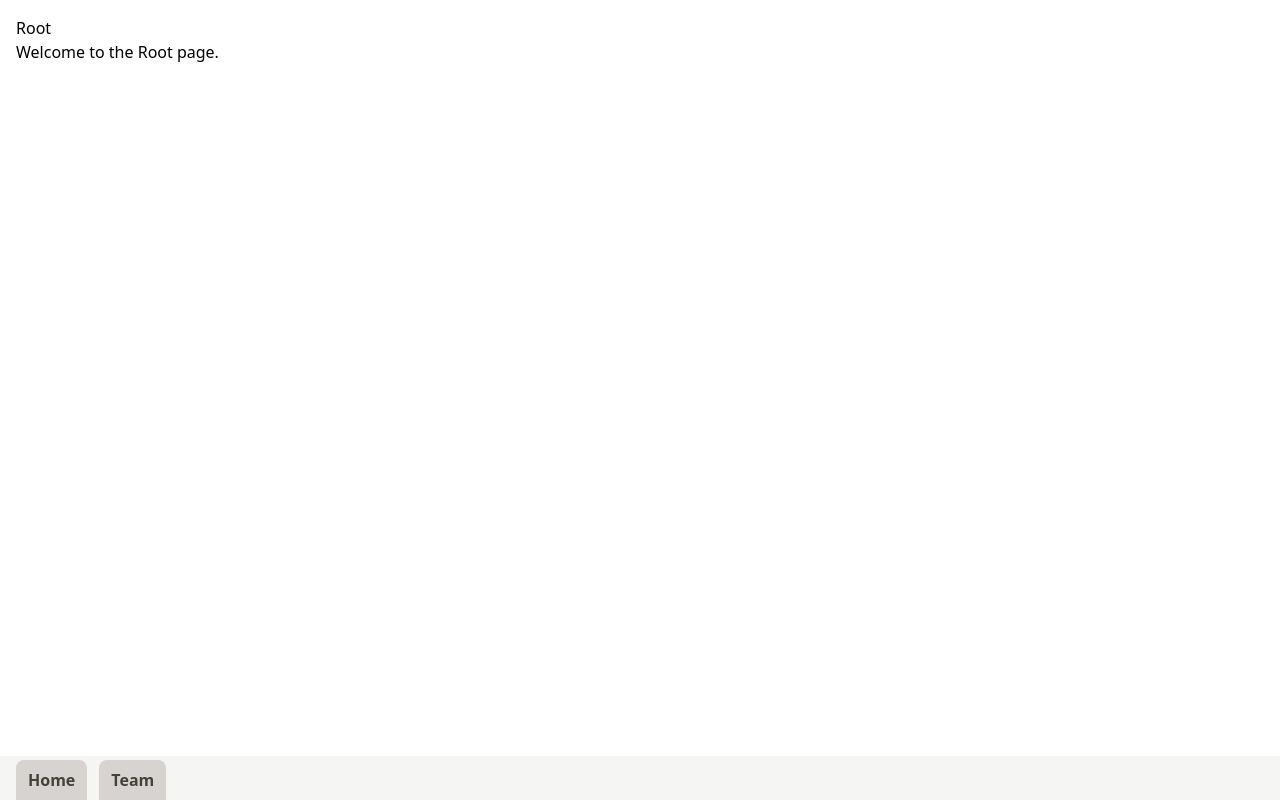
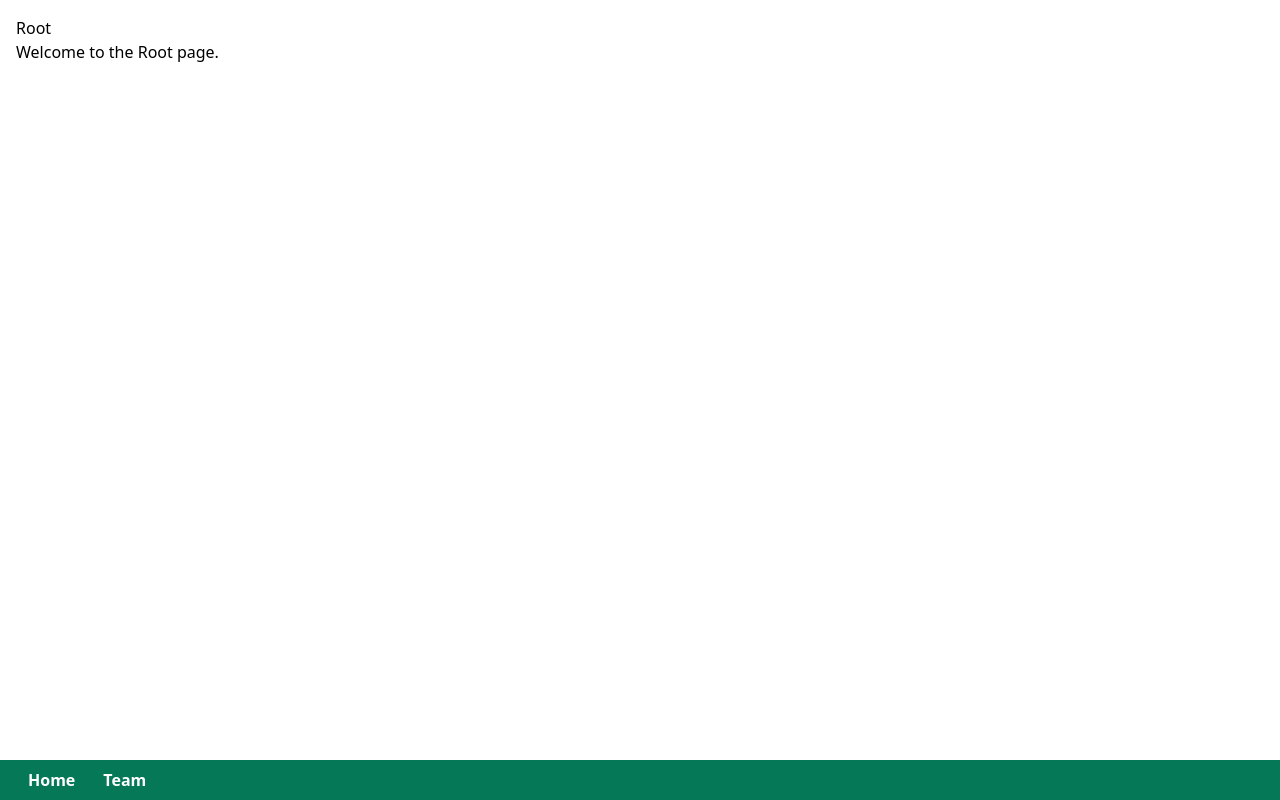
Before and after one commit to MarcinOstaszewski/skirmish-battle-app, a React (Vite) app: page / in a window 1280 px wide. Built offline with nearby package versions, Linux system fonts and the light colour scheme.

Commit message:
improve Navbar colors and root layout;

```diff
--- a/src/Navbar/NavLi.tsx
+++ b/src/Navbar/NavLi.tsx
@@ -2,7 +2,7 @@ import { Link } from "react-router-dom";
 
 export default function NavLi({to, title}: {to: string, title: string}) {
   return (
-    <li className="inline-block mr-3 px-3 py-2 bg-stone-300 text-stone-700 font-bold rounded-t-lg">
+    <li className="inline-block font-bold mr-1 px-3 py-2">
       <Link to={to}>{title}</Link>
     </li>
   );
--- a/src/Navbar/Navbar.tsx
+++ b/src/Navbar/Navbar.tsx
@@ -2,7 +2,7 @@ import NavLi from "./NavLi";
 
 export default function Navbar() {
   return (
-    <div className="fixed -bottom-0 w-full bg-stone-100 overflow-x-scroll pt-1">
+    <div className="fixed -bottom-0 w-full bg-emerald-700 text-white px-0 overflow-x-scroll">
       <nav>
         <ul className="flex mx-4">
           <NavLi to="/" title="Home"/>
--- a/src/pages/RootLayout.tsx
+++ b/src/pages/RootLayout.tsx
@@ -4,7 +4,7 @@ import Navbar from "../Navbar/Navbar";
 export default function RootLayout() {
   return (
     <>
-      <div className="w-full h-full p-4">
+      <div className="w-full h-full overflow-hidden pt-4 px-4">
         <Outlet />
       </div>
       <Navbar />
```
